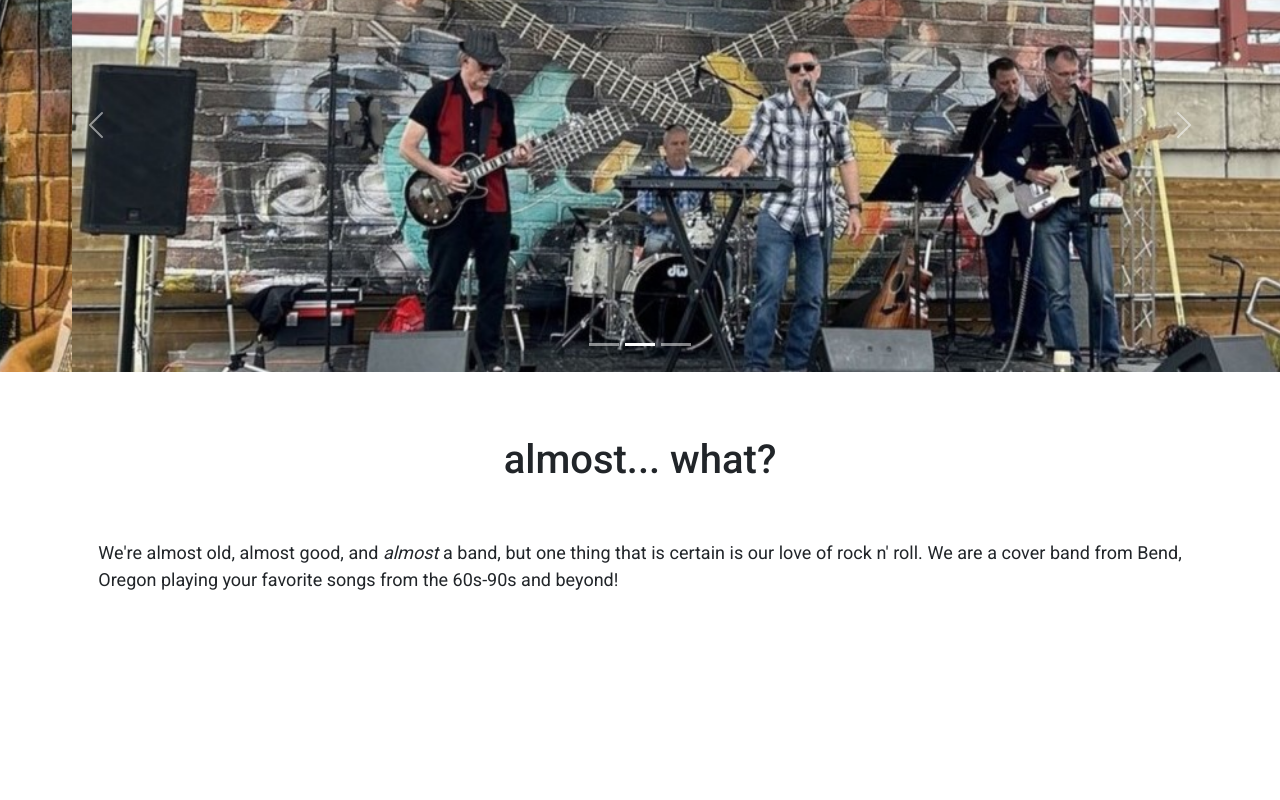
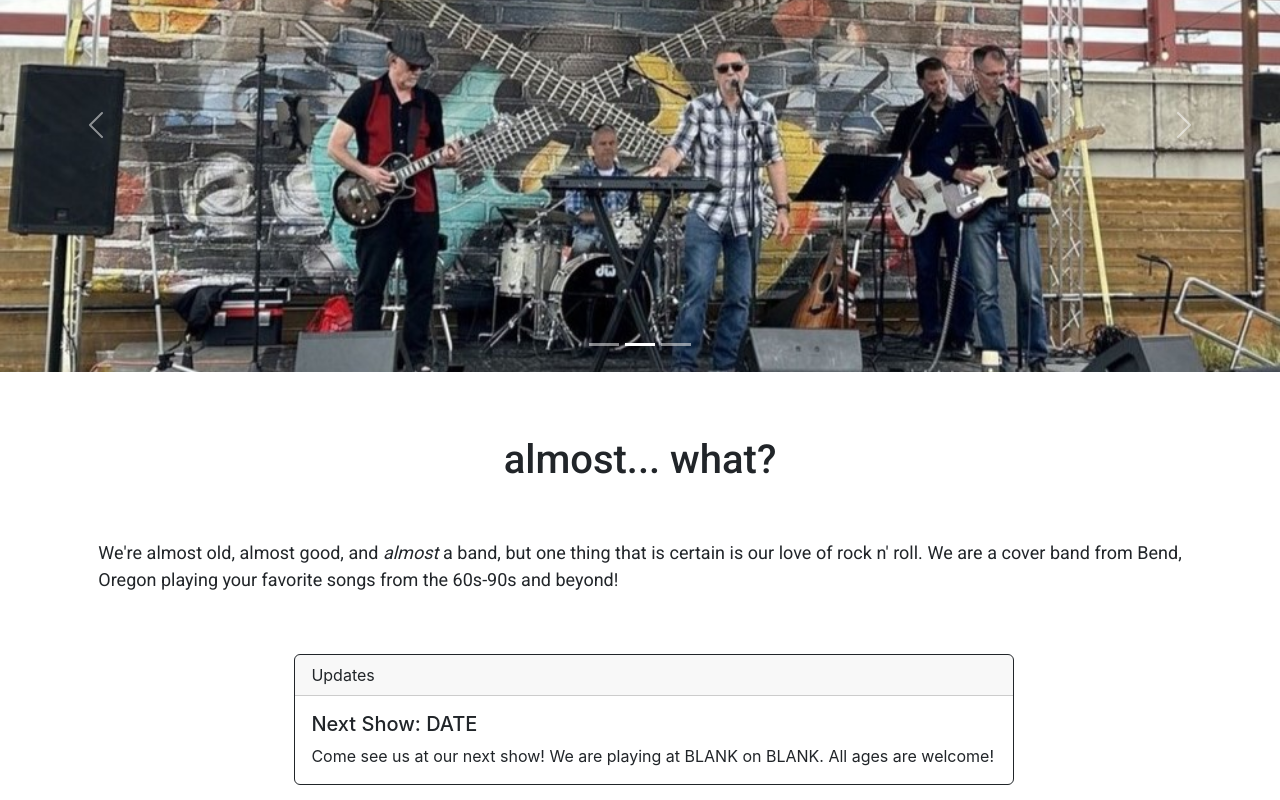
Before and after one commit to hannahkendall04/almosttheband, a React (Create React App) app: page / in a window 1280 px wide. Shown: the part 177-977 px from the top of the page. Before the commit the page ends 817 px from the top, so only its background shows below. Built offline with nearby package versions, Linux system fonts and the light colour scheme; the HTML template or start-up script is replaced by a standard one.

Commit message:
Add update card component to home screen

```diff
--- /dev/null
+++ b/src/components/UpdateCard.js
@@ -0,0 +1,21 @@
+import Card from 'react-bootstrap/Card';
+
+function UpdateCard() {
+  return (
+    <div>
+      <Card border="dark" style={{ width: '45rem' }}>
+        <Card.Header>Updates</Card.Header>
+        <Card.Body>
+          <Card.Title>Next Show: DATE</Card.Title>
+          <Card.Text>
+            Come see us at our next show!
+            We are playing at BLANK on BLANK.
+            All ages are welcome!
+          </Card.Text>
+        </Card.Body>
+      </Card>
+      </div>
+  );
+}
+
+export default UpdateCard;
--- a/src/pages/Home.js
+++ b/src/pages/Home.js
@@ -6,6 +6,7 @@ import ImageOne from '../images/logo.jpg'
 import ImageTwo from '../images/pic1.jpg'
 import ImageThree from '../images/pic2.jpg'
 import ImageFour from '../images/pic3.jpg'
+import UpdateCard from '../components/UpdateCard.js'
 
 export default function Home() {
 return(
@@ -18,7 +19,9 @@ return(
         <h1>almost... what?</h1>
         <p className="about">We're almost old, almost good, and <i>almost</i> a band, but one thing that is certain is our love of rock n' roll. We are a cover band from Bend, Oregon playing your favorite songs from the 60s-90s and beyond!</p>
     </div>
-
+    <div className="center">
+    <UpdateCard/>
+    </div>
 </div>
 );
 }
--- a/src/pages/pages.css
+++ b/src/pages/pages.css
@@ -19,7 +19,9 @@
 }
 
 .center {
-    display:flex;
+    margin-left: auto;
+    margin-right: auto;
+    display: flex;
     justify-content: center;
 }
 
```
